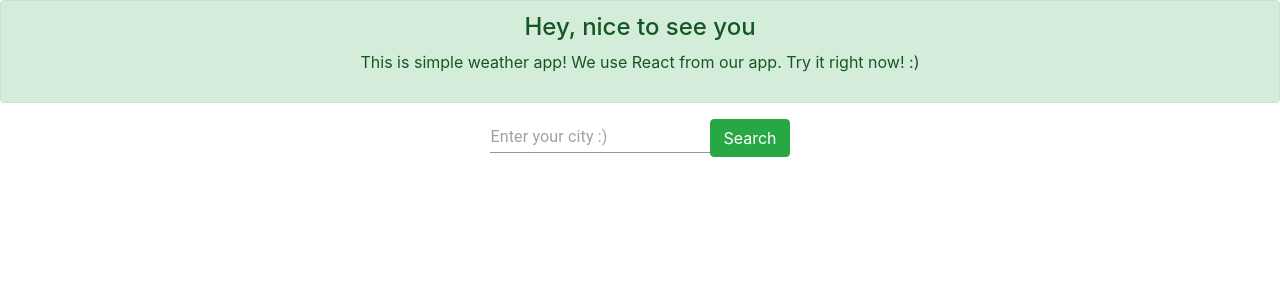
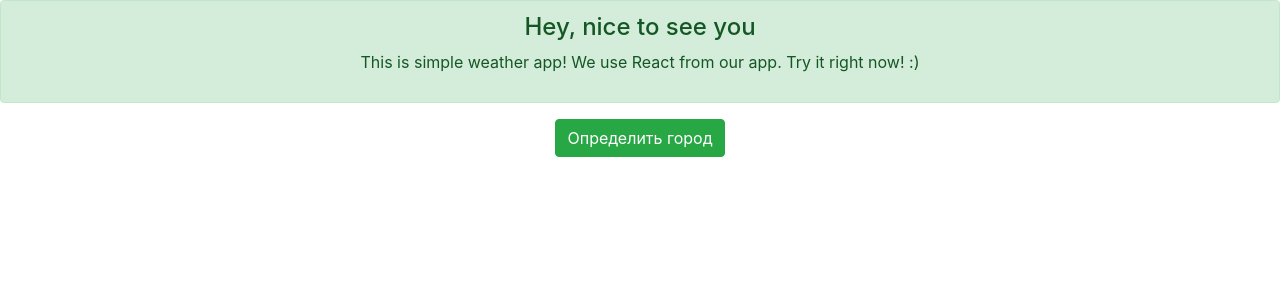
Before and after one commit to ork821/weatherApp, a React (Create React App) app: page / in a window 1280 px wide. Shown: the top 300 px of the page. Built offline with nearby package versions, Linux system fonts and the light colour scheme.

Commit message:
Added button for getting geoposition Defining lat and lon

```diff
--- a/public/index.html
+++ b/public/index.html
@@ -45,5 +45,8 @@
       To begin the development, run `npm start` or `yarn start`.
       To create a production bundle, use `npm run build` or `yarn build`.
     -->
+    <script src="https://api-maps.yandex.ru/2.1/?apikey=c41ec038-89bc-4c06-b61b-cfc2c3d29f55&lang=ru_RU" type="text/javascript">
+    </script>
+
   </body>
 </html>
--- a/src/App.js
+++ b/src/App.js
@@ -3,7 +3,6 @@ import './App.css';
 import Header from "./header/Header";
 import Weather from "./weather/Weather";
 import {Button} from "react-bootstrap";
-import {Input} from "@material-ui/core";
 
 class App extends Component {
     constructor(props) {
@@ -11,15 +10,31 @@ class App extends Component {
         this.state = {
             weather: {},
             isLoaded: false,
-            city: ''
+            lat: '',
+            lon: '',
         }
+    }
+
+    getUserCity = () => {
+        navigator.geolocation.getCurrentPosition((position) => {
+            let lat = position.coords.latitude
+            let lon = position.coords.longitude
+            lat = Number(lat)
+            lon = Number(lon)
+            this.setState({
+                lat: lat,
+                lon: lon,
+            })
+        });
     }
 
 
     getApiData = () => {
-        const {city} = this.state
+        const {lat, lon} = this.state
+        console.log(typeof lat)
+        this.getUserCity();
         try {
-            fetch(`https://api.openweathermap.org/data/2.5/forecast?q=${city},ru&units=metric&mode=json&appid=ae5995646ac73c536581fbd2a9cdf1a0`)
+            fetch(`https://api.openweathermap.org/data/2.5/weather?lat=${lat}&lon=${lon}&units=metric&mode=json&appid=ae5995646ac73c536581fbd2a9cdf1a0`)
                 .then(res => res.json())
                 .then(data => {
                     this.setState({
@@ -29,18 +44,12 @@ class App extends Component {
                     console.log(data)
                 })
                 .catch(err => {
-                    if (err) return err
+                    console.log(err)
                 })
         } catch (e) {
             console.log(e)
         }
 
-    }
-
-    handleChange = (e) => {
-        this.setState({
-            city: e.target.value
-        })
     }
 
 
@@ -53,13 +62,8 @@ class App extends Component {
                         text={`This is simple weather app! We use React from our app.
                 Try it right now! :)`}
                 />
-                <Input type="text"
-                       placeholder="Enter your city :)"
-                       value={this.state.city}
-                       onChange={this.handleChange}
-                />
-                <Button variant='success' onClick={this.getApiData}>Search</Button>
-                {isLoaded ? <Weather city={weather.city.name}/> : null}
+                <Button variant='success' onClick={this.getApiData}>Определить город</Button>
+                {isLoaded ? <Weather city={weather.name}/> : null}
             </div>
         );
     }
```
